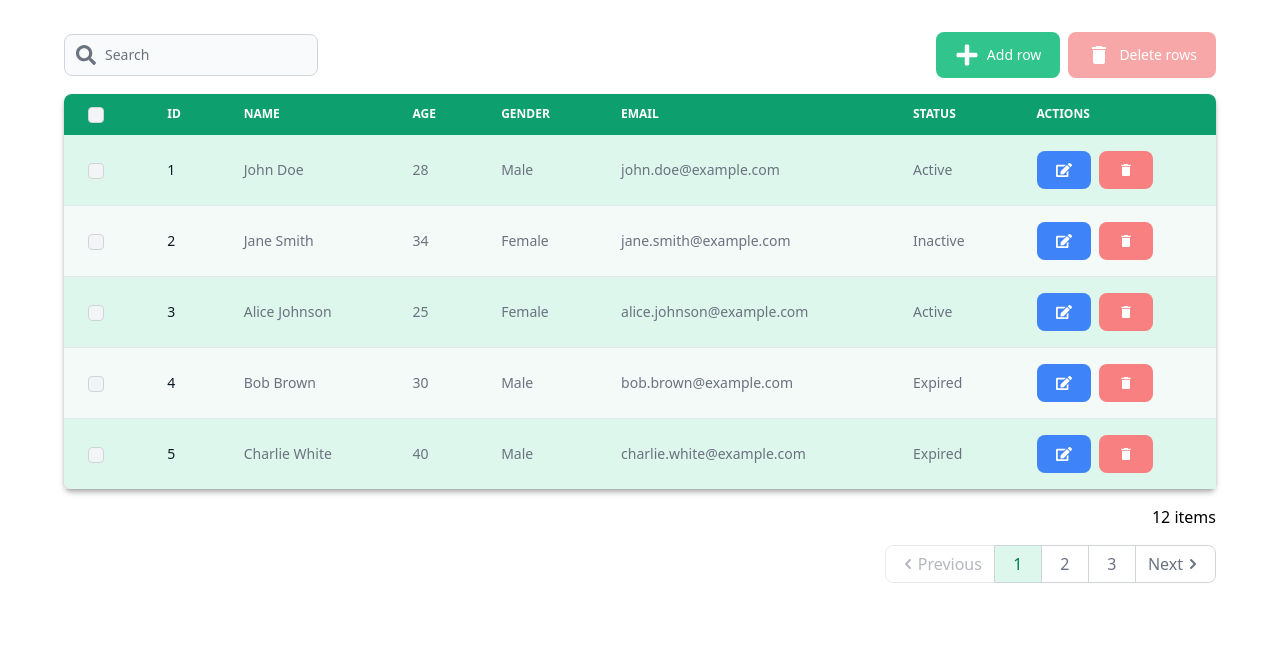
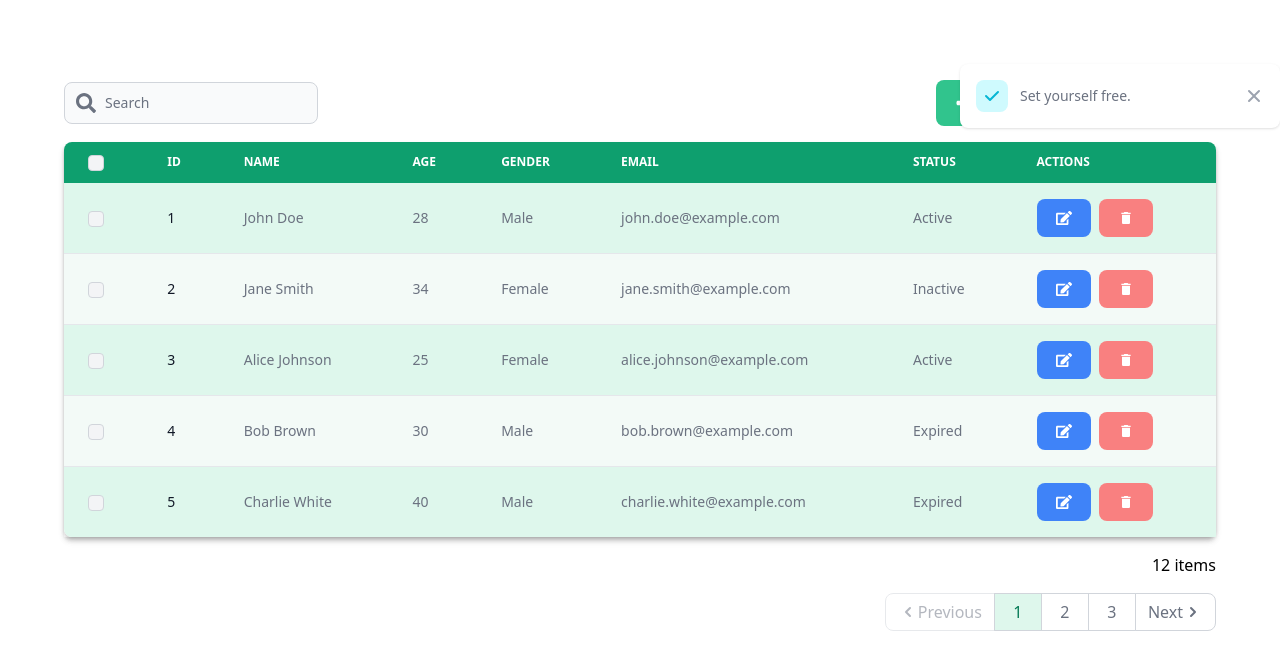
Before and after one commit to npq-thien/table-flowbite, a React (Create React App) app: page / in a window 1280 px wide. Shown: the top 670 px of the page. Built offline with nearby package versions, Linux system fonts and the light colour scheme.

Commit message:
WIP: toast

```diff
--- a/src/App.js
+++ b/src/App.js
@@ -3,7 +3,7 @@ import "./index.css";
 
 function App() {
   return (
-    <div className="mx-12">
+    <div className="mx-12 mt-12">
       <TableData />
     </div>
   );
--- a/src/components/TableData.jsx
+++ b/src/components/TableData.jsx
@@ -10,6 +10,8 @@ import {
   TableHeadCell,
   TableRow,
   TextInput,
+  Toast,
+  ToastToggle,
 } from "flowbite-react";
 import React, { useEffect, useState } from "react";
 import { MdDelete } from "react-icons/md";
@@ -27,6 +29,7 @@ import {
   customPaginationTheme,
   customTableTheme,
 } from "../constants/customTheme";
+import { HiCheck } from "react-icons/hi";
 
 const columns = [
   {
@@ -218,7 +221,15 @@ const TableData = () => {
   };
 
   return (
+    <div>
       <div className="p-4 overflow-x-auto">
+        <Toast className="absolute right-0 z-10">
+          <div className="inline-flex h-8 w-8 shrink-0 items-center justify-center rounded-lg bg-cyan-100 text-cyan-500 dark:bg-cyan-800 dark:text-cyan-200">
+            <HiCheck className="h-5 w-5" />
+          </div>
+          <div className="ml-3 text-sm font-normal">Set yourself free.</div>
+          <ToastToggle />
+        </Toast>
         <div className="flex justify-between items-center my-4">
           <TextInput
             type="text"
@@ -376,6 +387,7 @@ const TableData = () => {
           handleSave={handleSaveEditRow}
         />
       </div>
+    </div>
   );
 };
 
```
Lines whose indentation alone changed are shown as unchanged.
